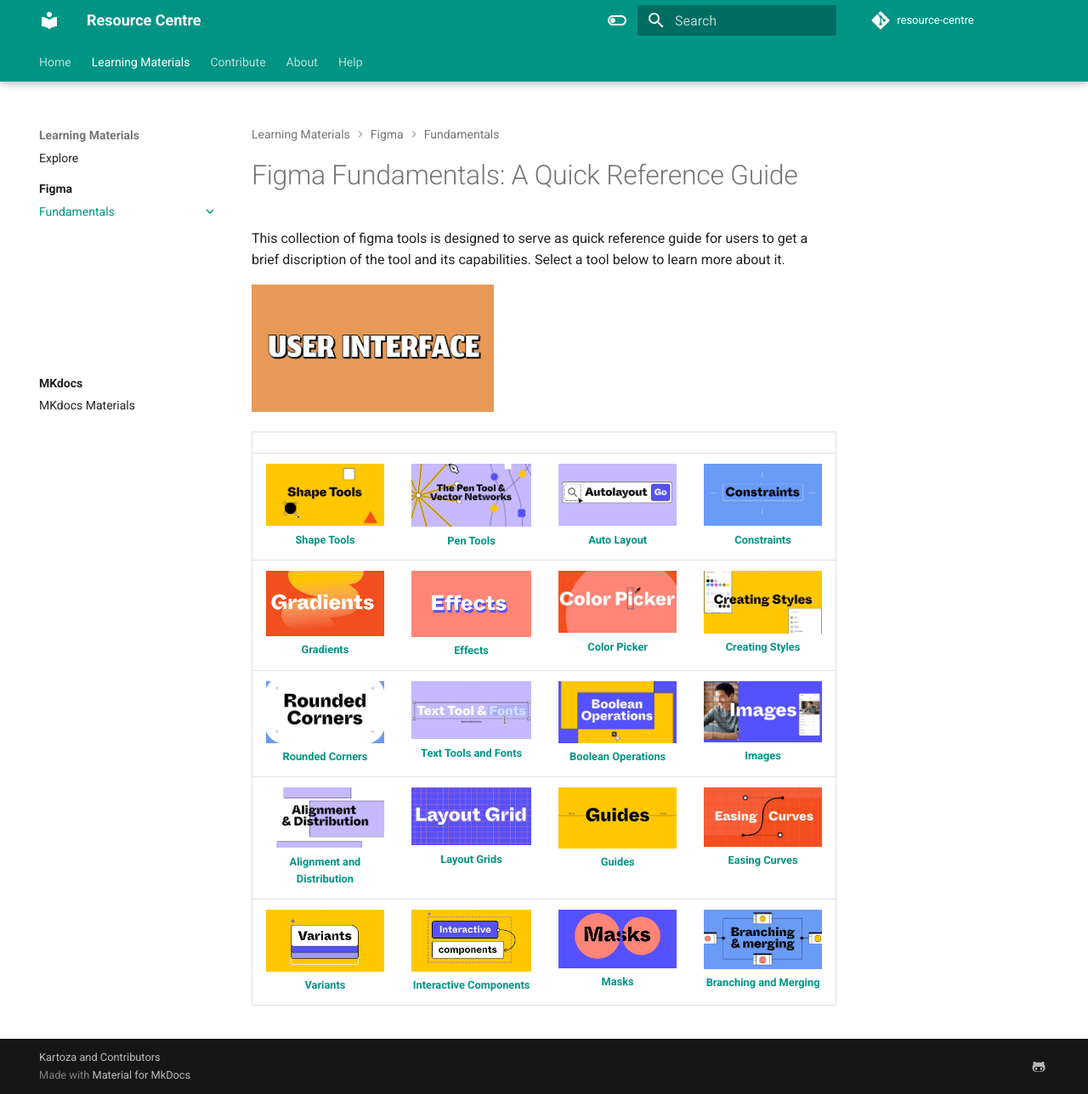
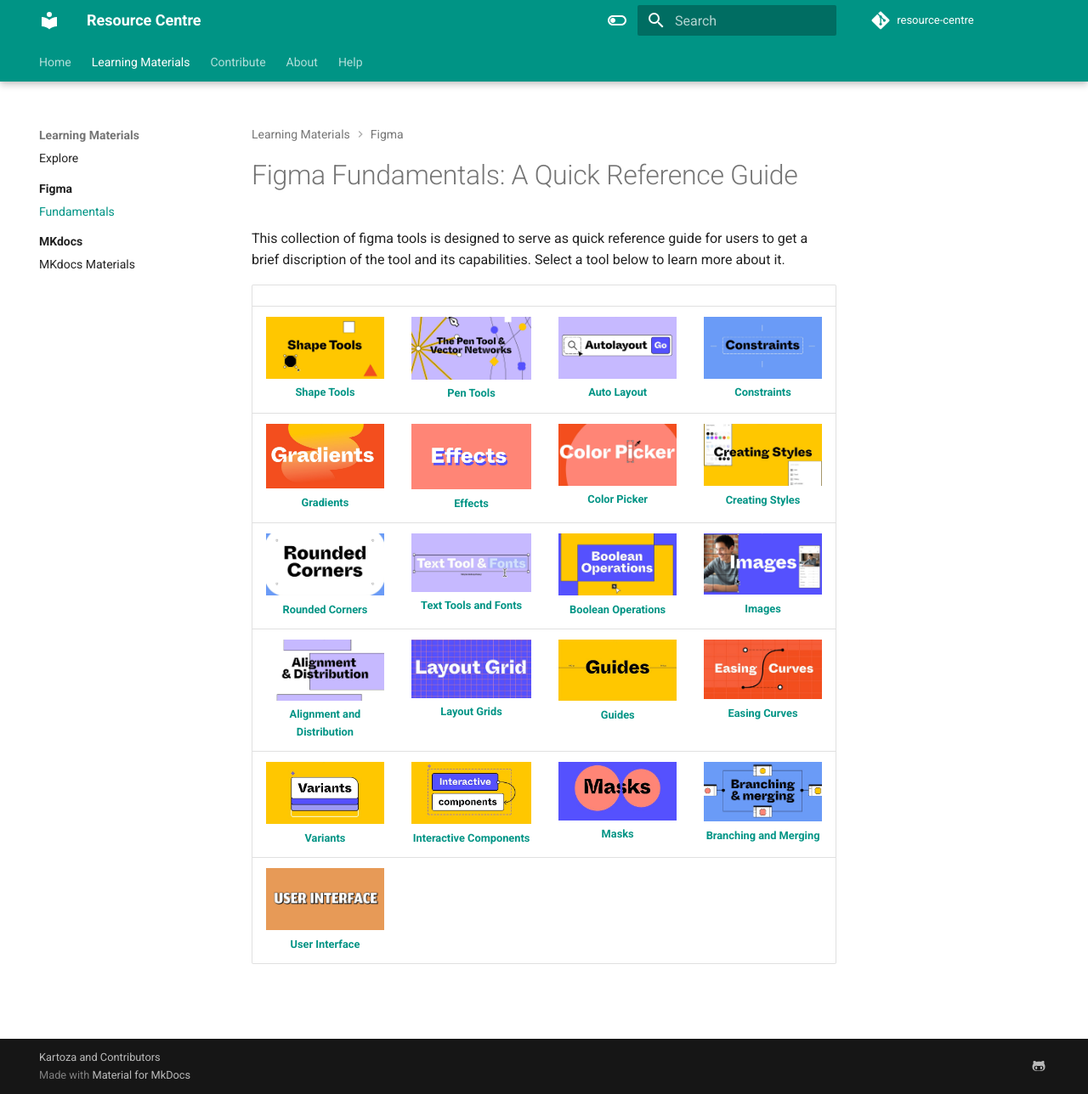
Before and after one commit to EliVolsch/resource-centre, an MkDocs documentation site: the page built from docs/src/materials/figma/figma_basic/index.md, in a window 1280 px wide and 1288 px high. Shown: the whole window at 85% size. Built offline with MkDocs 1.6.1 and Material for MkDocs 9.7.7, drawn with Linux system fonts in a browser that asks for light colours; comment, search, counter and statistics services are not loaded; some of the changed lines change nothing that is shown.

Commit message:
lookingoogd

```diff
--- a/docs/src/materials/figma/figma_basic/index.md
+++ b/docs/src/materials/figma/figma_basic/index.md
@@ -1,12 +1,12 @@
 # Figma Fundamentals: A Quick Reference Guide
 This collection of figma tools is designed to serve as quick reference guide for users to get a brief discription of the tool and its capabilities. Select a tool below to learn more about it.
 
-[![figmainterface](./img/userinterface.png){: style="height:150px"}](./userInterface.md){: style="height:150px"}
 
 |   |   |   |   |
 | :---: | :----: | :----: | :----: |
-|  [<img src="../figma_basic/img/shapeTools.png" width="200" height="150">](../figma_basic/shapeTools.md) <br>[**Shape Tools**](#) |  [<img src="../figma_basic/img/penTools.png" width="200" height="150">](../figma_basic/penTool.md) <br>[**Pen Tools**](#) |  [<img src="../figma_basic/img/autoLayout.png" width="200" height="150">](../figma_basic/autoLayout.md) <br>[**Auto Layout**](#) |  [<img src="../figma_basic/img/constraints.png" width="200" height="150">](../figma_basic/constraints.md) <br>[**Constraints**](#) |
-|  [<img src="../figma_basic/img/gradients.png" width="200" height="150">](../figma_basic/gradients.md) <br>[**Gradients**](#) |  [<img src="../figma_basic/img/effects.png" width="200" height="150">](../figma_basic/effects.md) <br>[**Effects**](#) |  [<img src="../figma_basic/img/colorpicker.png" width="200" height="150">](../figma_basic/colorPicker.md) <br>[**Color Picker**](#) |  [<img src="../figma_basic/img/creatingStyles.png" width="200" height="150">](../figma_basic/creatingStyles.md) <br>[**Creating Styles**](#) |
-|  [<img src="../figma_basic/img/roundedCorners.png" width="200" height="150">](../figma_basic/roundedCorners.md) <br>[**Rounded Corners**](#) |  [<img src="../figma_basic/img/textTools.png" width="200" height="150">](../figma_basic/textToolsAndFonts.md) <br>[**Text Tools and Fonts**](#) |  [<img src="../figma_basic/img/booleanOperations.png" width="200" height="150">](../figma_basic/booleanOperations.md) <br>[**Boolean Operations**](#) |  [<img src="../figma_basic/img/images.png" width="200" height="150">](../figma_basic/images.md) <br>[**Images**](#) |
-|  [<img src="../figma_basic/img/alignmentAndDistribution.png" width="200" height="150">](../figma_basic/aligmentAndDistribution.md) <br>[**Alignment and Distribution**](#) |  [<img src="../figma_basic/img/layoutGrid.png" width="200" height="150">](../figma_basic/gridLayout.md) <br>[**Layout Grids**](#) |  [<img src="../figma_basic/img/guides.png" width="200" height="150">](../figma_basic/guides.md) <br>[**Guides**](#) |  [<img src="../figma_basic/img/easingCurves.png" width="200" height="150">](../figma_basic/erasingCurves.md) <br>[**Easing Curves**](#) |
-|  [<img src="../figma_basic/img/variants.png" width="200" height="150">](../figma_basic/variants.md) <br>[**Variants**](#) |  [<img src="../figma_basic/img/interactiveComponents.png" width="200" height="150">](../figma_basic/interactiveComponents.md) <br>[**Interactive Components**](#) |  [<img src="../figma_basic/img/masks.png" width="200" height="150">](../figma_basic/masks.md) <br>[**Masks**](#) |  [<img src="../figma_basic/img/branchingAndMerging.png" width="200" height="150">](../figma_basic/branchingAndMerging.md) <br>[**Branching and Merging**](#) |
+|  [<img src="../figma_basic/img/shapeTools.png" width="200" height="150">](../figma_basic/shapeTools.md) <br>[**Shape Tools**](../figma_basic/shapeTools.md) |  [<img src="../figma_basic/img/penTools.png" width="200" height="150">](../figma_basic/penTool.md) <br>[**Pen Tools**](../figma_basic/penTool.md) |  [<img src="../figma_basic/img/autoLayout.png" width="200" height="150">](../figma_basic/autoLayout.md) <br>[**Auto Layout**](../figma_basic/autoLayout.md) |  [<img src="../figma_basic/img/constraints.png" width="200" height="150">](../figma_basic/constraints.md) <br>[**Constraints**](../figma_basic/constraints.md) |
+|  [<img src="../figma_basic/img/gradients.png" width="200" height="150">](../figma_basic/gradients.md) <br>[**Gradients**](../figma_basic/gradients.md) |  [<img src="../figma_basic/img/effects.png" width="200" height="150">](../figma_basic/effects.md) <br>[**Effects**](../figma_basic/effects.md) |  [<img src="../figma_basic/img/colorpicker.png" width="200" height="150">](../figma_basic/colorPicker.md) <br>[**Color Picker**](../figma_basic/colorPicker.md) |  [<img src="../figma_basic/img/creatingStyles.png" width="200" height="150">](../figma_basic/creatingStyles.md) <br>[**Creating Styles**](../figma_basic/creatingStyles.md) |
+|  [<img src="../figma_basic/img/roundedCorners.png" width="200" height="150">](../figma_basic/roundedCorners.md) <br>[**Rounded Corners**](../figma_basic/roundedCorners.md) |  [<img src="../figma_basic/img/textTools.png" width="200" height="150">](../figma_basic/textToolsAndFonts.md) <br>[**Text Tools and Fonts**](../figma_basic/textToolsAndFonts.md) |  [<img src="../figma_basic/img/booleanOperations.png" width="200" height="150">](../figma_basic/booleanOperations.md) <br>[**Boolean Operations**](../figma_basic/booleanOperations.md) |  [<img src="../figma_basic/img/images.png" width="200" height="150">](../figma_basic/images.md) <br>[**Images**](../figma_basic/images.md) |
+|  [<img src="../figma_basic/img/alignmentAndDistribution.png" width="200" height="150">](../figma_basic/aligmentAndDistribution.md) <br>[**Alignment and Distribution**](../figma_basic/aligmentAndDistribution.md) |  [<img src="../figma_basic/img/layoutGrid.png" width="200" height="150">](../figma_basic/gridLayout.md) <br>[**Layout Grids**](../figma_basic/gridLayout.md) |  [<img src="../figma_basic/img/guides.png" width="200" height="150">](../figma_basic/guides.md) <br>[**Guides**](../figma_basic/guides.md) |  [<img src="../figma_basic/img/easingCurves.png" width="200" height="150">](../figma_basic/erasingCurves.md) <br>[**Easing Curves**](../figma_basic/erasingCurves.md) |
+|  [<img src="../figma_basic/img/variants.png" width="200" height="150">](../figma_basic/variants.md) <br>[**Variants**](../figma_basic/variants.md) |  [<img src="../figma_basic/img/interactiveComponents.png" width="200" height="150">](../figma_basic/interactiveComponents.md) <br>[**Interactive Components**](../figma_basic/interactiveComponents.md) |  [<img src="../figma_basic/img/masks.png" width="200" height="150">](../figma_basic/masks.md) <br>[**Masks**](../figma_basic/masks.md) |  [<img src="../figma_basic/img/branchingAndMerging.png" width="200" height="150">](../figma_basic/branchingAndMerging.md) <br>[**Branching and Merging**](../figma_basic/branchingAndMerging.md) |
+|  [<img src="../figma_basic/img/userinterface.png" width="200" height="150">](../figma_basic/userInterface.md) <br>[**User Interface**](../figma_basic/userInterface.md) |   |   |   |
--- a/mkdocs.yml
+++ b/mkdocs.yml
@@ -89,27 +89,7 @@
                 - materials/explore.md # this will be menu file with all courses
                 - Figma:
                         - materials/figma/index.md
-                        - Fundamentals:
-                                - materials/figma/figma_basic/index.md
-                                - "": materials/figma/figma_basic/shapeTools.md
-                                - "": materials/figma/figma_basic/masks.md
-                                - "": materials/figma/figma_basic/effects.md
-                                - "": materials/figma/figma_basic/effects.md
-                                - "": materials/figma/figma_basic/effects.md
-                                - "": materials/figma/figma_basic/effects.md
-                                - "": materials/figma/figma_basic/effects.md
-                                - "": materials/figma/figma_basic/effects.md
-                                - "": materials/figma/figma_basic/effects.md
-                                - "": materials/figma/figma_basic/effects.md
-                                - "": materials/figma/figma_basic/effects.md
-                                - "": materials/figma/figma_basic/effects.md
-                                - "": materials/figma/figma_basic/effects.md
-                                - "": materials/figma/figma_basic/effects.md
-                                - "": materials/figma/figma_basic/effects.md
-                                - "": materials/figma/figma_basic/effects.md
-                                - "": materials/figma/figma_basic/effects.md
-                                - "": materials/figma/figma_basic/effects.md
-                                - "": materials/figma/figma_basic/effects.md
+                        - Fundamentals: materials/figma/figma_basic/index.md
                 - MKdocs:
                         - materials/mkdocs/index.md
                         - MKdocs Materials: materials/mkdocs/index2.md
@@ -122,3 +102,5 @@
                 - Terms of use: about/terms.md
                 - License: about/license.md
         - Help: help.md
+not_nav:
+- "": materials/figma/figma_basic/effects.md
```
